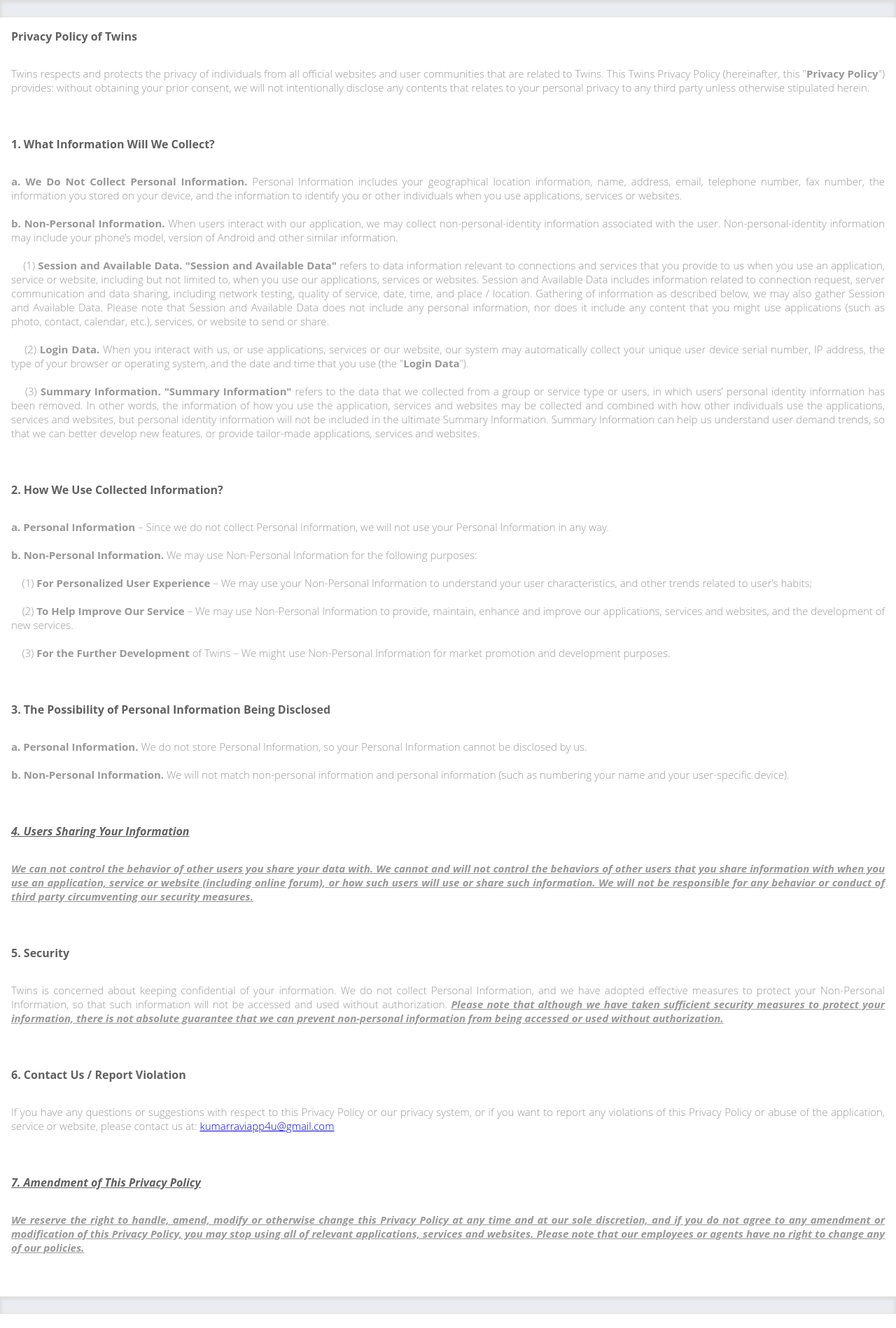
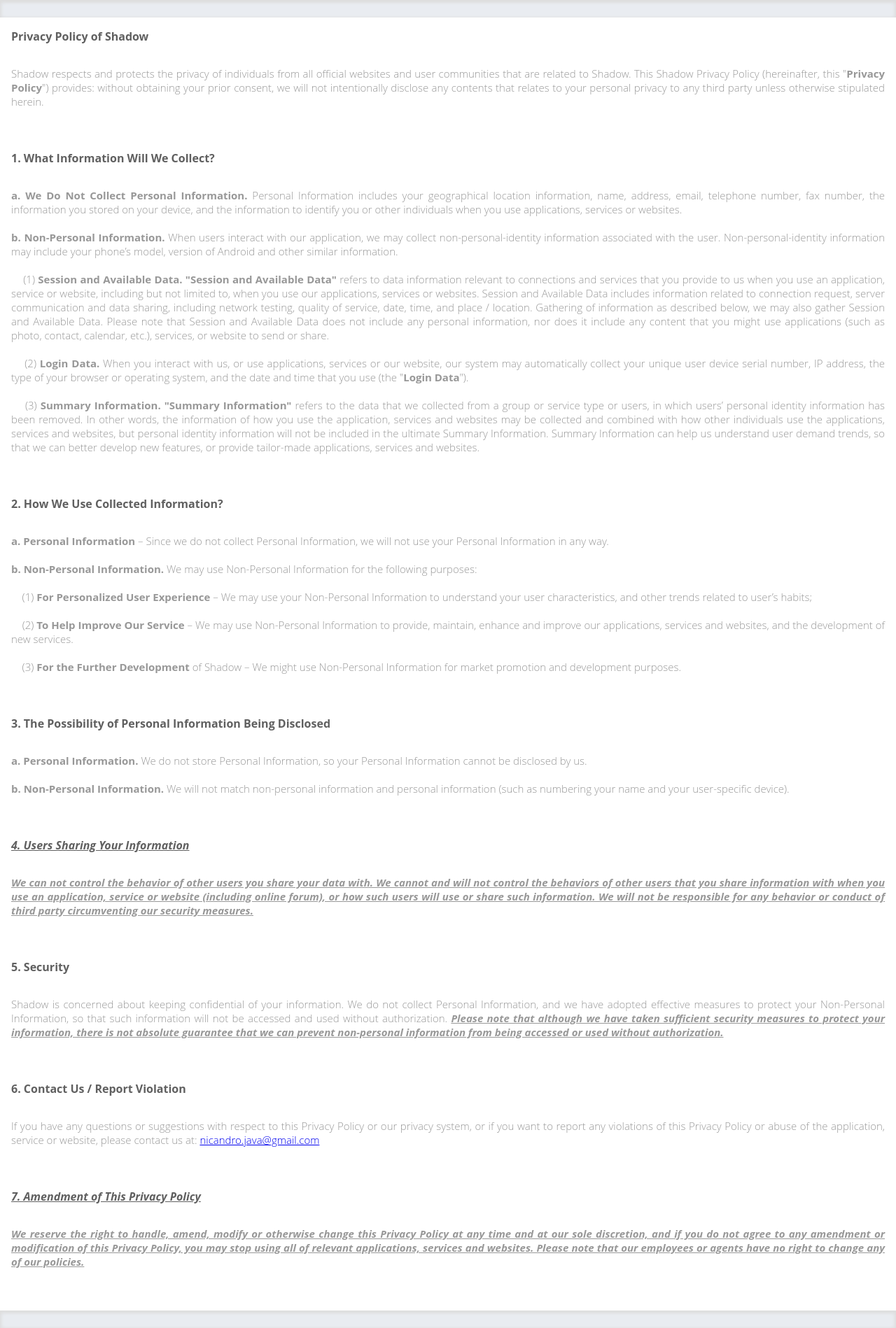
Before and after one commit to RaviKumarAndroid/twins, a plain HTML site: page shadow.html in a window 1280 px wide. Shown: the whole page at 70% size. Drawn offline with Linux system fonts and the light colour scheme.

Commit message:
Update shadow.html

```diff
--- a/shadow.html
+++ b/shadow.html
@@ -44,9 +44,9 @@
 	<body>
 		<div class="header"></div>
 		<div class="p">
-			<div class="h">Privacy Policy of Twins</div>
+			<div class="h">Privacy Policy of Shadow</div>
 			<br>
-			Twins respects and protects the privacy of individuals from all official websites and user communities that are related to Twins. This Twins Privacy Policy (hereinafter, this "<b>Privacy Policy</b>") provides: without obtaining your prior consent, we will not intentionally disclose any contents that relates to your personal privacy to any third party unless otherwise stipulated herein.
+			Shadow respects and protects the privacy of individuals from all official websites and user communities that are related to Shadow. This Shadow Privacy Policy (hereinafter, this "<b>Privacy Policy</b>") provides: without obtaining your prior consent, we will not intentionally disclose any contents that relates to your personal privacy to any third party unless otherwise stipulated herein.
 		</div>
 
 		<div class="p">
@@ -66,7 +66,7 @@
 			<b>b. Non-Personal Information.</b> We may use Non-Personal Information for the following purposes:<br><br>
 			&nbsp;&nbsp;&nbsp;&nbsp;(1) <b>For Personalized User Experience</b> – We may use your Non-Personal Information to understand your user characteristics, and other trends related to user’s habits;<br><br>
 			&nbsp;&nbsp;&nbsp;&nbsp;(2) <b>To Help Improve Our Service</b> – We may use Non-Personal Information to provide, maintain, enhance and improve our applications, services and websites, and the development of new services.<br><br>
-			&nbsp;&nbsp;&nbsp;&nbsp;(3) <b>For the Further Development</b> of Twins – We might use Non-Personal Information for market promotion and development purposes.
+			&nbsp;&nbsp;&nbsp;&nbsp;(3) <b>For the Further Development</b> of Shadow – We might use Non-Personal Information for market promotion and development purposes.
 		</div>
 
 		<div class="p">
@@ -85,13 +85,13 @@
 		<div class="p">
 			<div class="h">5. Security</div>
 			<br>
-			Twins is concerned about keeping confidential of your information. We do not collect Personal Information, and we have adopted effective measures to protect your Non-Personal Information, so that such information will not be accessed and used without authorization. <b><u><i>Please note that although we have taken sufficient security measures to protect your information, there is not absolute guarantee that we can prevent non-personal information from being accessed or used without authorization.</u></i></b>
+			Shadow is concerned about keeping confidential of your information. We do not collect Personal Information, and we have adopted effective measures to protect your Non-Personal Information, so that such information will not be accessed and used without authorization. <b><u><i>Please note that although we have taken sufficient security measures to protect your information, there is not absolute guarantee that we can prevent non-personal information from being accessed or used without authorization.</u></i></b>
 		</div>
 
 		<div class="p">
 			<div class="h">6. Contact Us / Report Violation</div>
 			<br>
-			If you have any questions or suggestions with respect to this Privacy Policy or our privacy system, or if you want to report any violations of this Privacy Policy or abuse of the application, service or website, please contact us at: <a href="mailto:kumarraviap4u@gmail.com">kumarraviapp4u@gmail.com</a>
+			If you have any questions or suggestions with respect to this Privacy Policy or our privacy system, or if you want to report any violations of this Privacy Policy or abuse of the application, service or website, please contact us at: <a href="mailto:nicandro.java@gmail.com">nicandro.java@gmail.com</a>
 		</div>
 
 		<div class="p">
```
